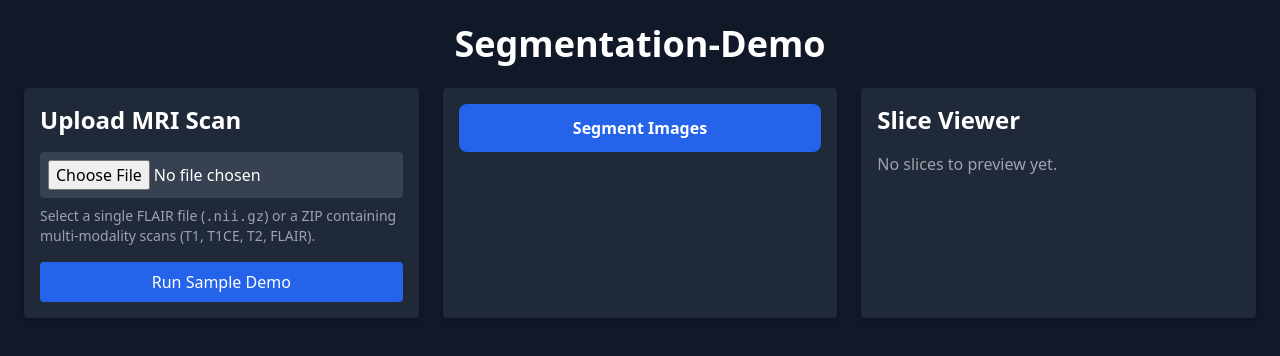
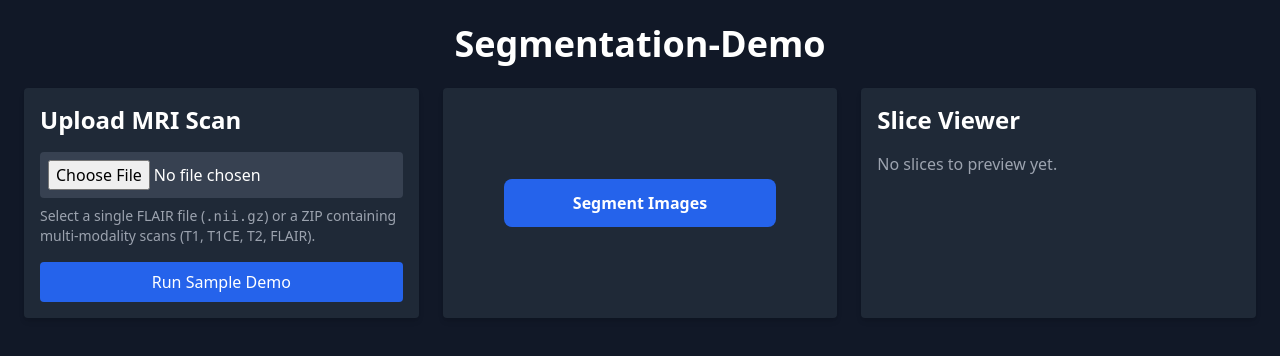
Before and after one commit to AnkithBinagekar/scanfusion-demo-image_overlay, a React (Create React App) app: page /fusion in a window 1280 px wide. Shown: the top 356 px of the page. Built offline with nearby package versions, Linux system fonts and the light colour scheme; no server answers; the HTML template or start-up script is replaced by a standard one.

Commit message:
UI Update

```diff
--- a/src/components/FusionOptions.js
+++ b/src/components/FusionOptions.js
@@ -116,7 +116,7 @@ const FusionOptions = () => {
         <label>
           <input type="checkbox" className="mr-2" /> Enhance Contrast
         </label>
-      </div>*/
+      </div>
 
       <button
         onClick={handleFusion}
@@ -124,8 +124,21 @@ const FusionOptions = () => {
         disabled={isLoading}
       >
         {isLoading ? "Segmenting..." : "Segment Images"}
+      </button>*/
+    //</div>
+
+  <div className="flex flex-col items-center justify-center h-full text-center space-y-6">
+      <button
+        onClick={handleFusion}
+        className={`${
+          isLoading ? "bg-blue-400" : "bg-blue-600 hover:bg-blue-700"
+        } text-white px-8 py-3 rounded-lg font-semibold transition w-3/4`}
+        disabled={isLoading}
+      >
+        {isLoading ? "Segmenting..." : "Segment Images"}
       </button>
-    //</div>
+    </div>
+
   );
 };
 
```
